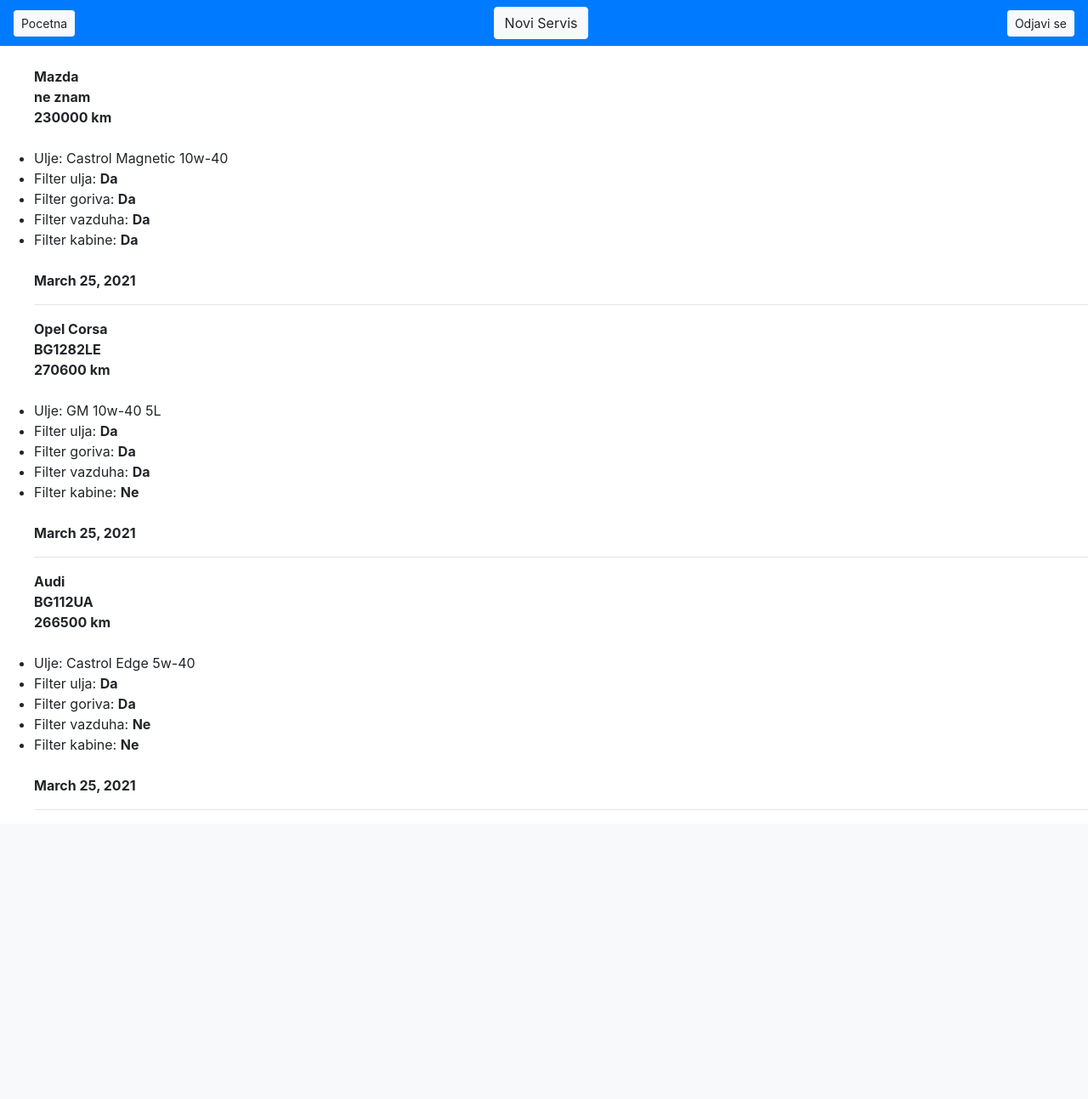
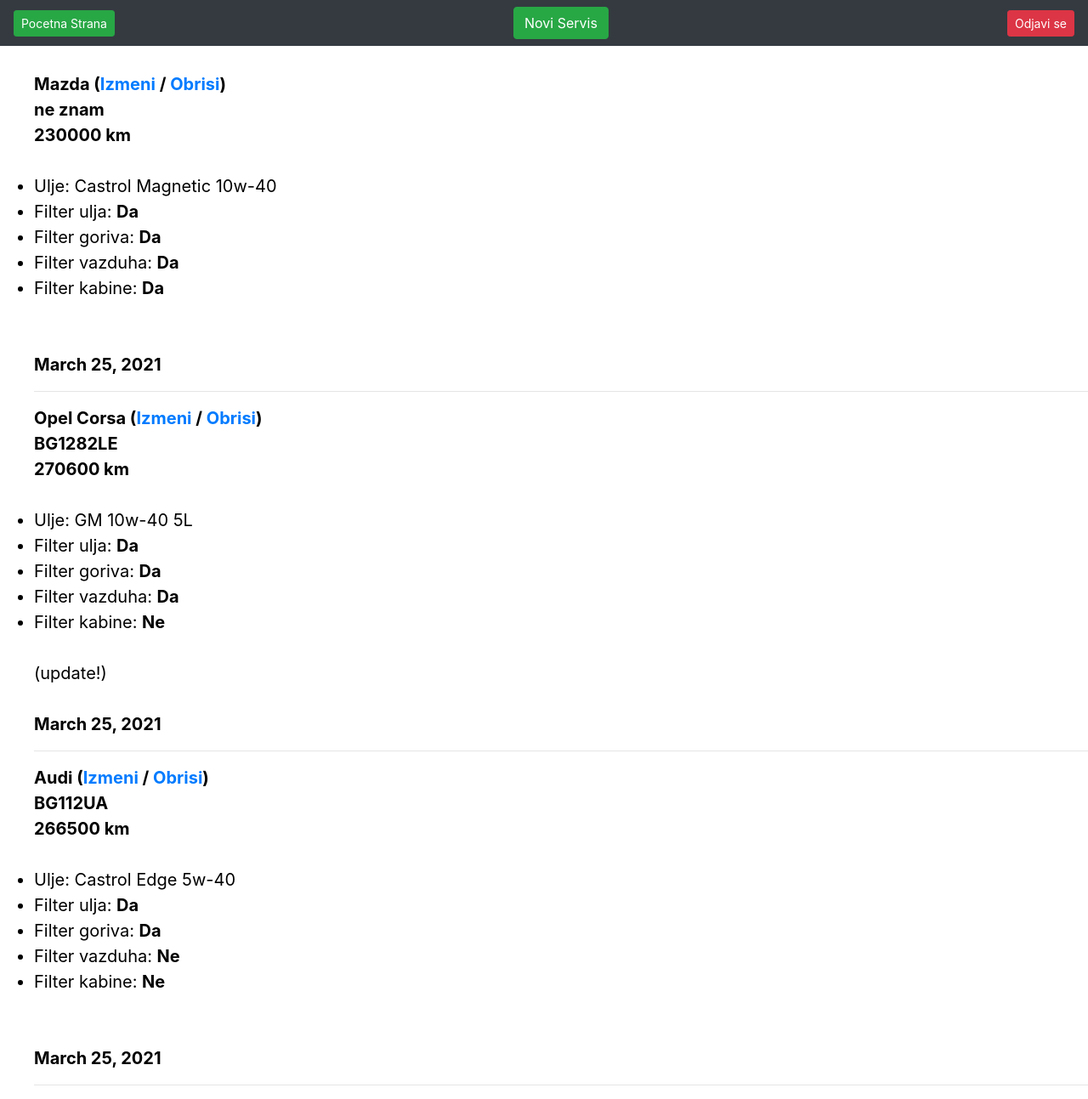
Before and after one commit to deki90to/MojServis-Python-Django, a Django app: page / in a window 1280 px wide. Shown: the whole page at 85% size. Before the commit the page ends 953 px from the top, so only its background shows below. Run offline with Django 3.2, Linux system fonts and the light colour scheme; data comes from the database, SQL or seed files in the repository; both versions use the stored data as it was after the commit; some libraries are stand-ins or nearby versions.

Commit message:
update/delete

```diff
--- a/project/app/templates/base.html
+++ b/project/app/templates/base.html
@@ -6,14 +6,24 @@
 
     <!-- Bootstrap CSS -->
     <link rel="stylesheet" href="https://stackpath.bootstrapcdn.com/bootstrap/4.4.1/css/bootstrap.min.css" integrity="sha384-Vkoo8x4CGsO3+Hhxv8T/Q5PaXtkKtu6ug5TOeNV6gBiFeWPGFN9MuhOf23Q9Ifjh" crossorigin="anonymous">
+    <style>
+
+    	body {
+    		background-color: white;
+    		font-size: 20px;
+    		color: black;
+    		text-align: left;
+    	}
+
+    </style>
  </head>
 
 <body>
 
-	<nav class="navbar bg-primary">
-		<a href="" class="btn btn-light btn-sm"> Pocetna </a>
-		<a href="{% url 'new' %}" class="btn btn-light"> Novi Servis </a>
-		<a href="" class="btn btn-light btn-sm"> Odjavi se </a>
+	<nav class="navbar bg-dark">
+		<a href="{% url 'index' %}" class="btn btn-success btn-sm"> Pocetna Strana </a>
+		<a href="{% url 'new' %}" class="btn btn-success"> Novi Servis </a>
+		<a href="" class="btn btn-danger btn-sm"> Odjavi se </a>
 	</nav>
 
 	<br>
--- a/project/app/templates/index.html
+++ b/project/app/templates/index.html
@@ -4,7 +4,9 @@
 {% block content %}
   {% for ms in mali_servis %}
   <ul><b>
-  	{{ ms.ms_automobila }}<br>
+  	{{ ms.ms_automobila }}
+    (<a href="{% url 'update' ms.pk %}">Izmeni</a> /
+    <a href="{% url 'delete' ms.pk %}">Obrisi</a>)<br>
   	{{ ms.tablica }}<br>
   	{{ ms.kilometraza }} km</b><br>
   	<br>
@@ -36,7 +38,12 @@
   	{% else %}
   		Filter kabine: <b>Ne</b>
   	{% endif %}
-  	</li><br>
+  	</li>
+    {% if ms.info %}
+    <br>
+      ({{ ms.info }})
+    {% endif %}
+    <br><br>
   	<b>{{ ms.date.date }}</b>
   	<hr>
   </ul>
--- a/project/app/urls.py
+++ b/project/app/urls.py
@@ -5,4 +5,6 @@
 urlpatterns = [
 	path('', views.index, name='index'),
 	path('new/', views.new, name='new'),
+	path('<pk>/update/', views.update, name='update'),
+	path('<pk>/delete/', views.delete, name='delete'),
 ]
--- a/project/app/views.py
+++ b/project/app/views.py
@@ -19,3 +19,22 @@
 			return redirect('index')
 
 	return render(request, 'new.html', {'mali_servis':mali_servis, 'form':form})
+
+def update(request, pk):
+	mali_servis = MaliServis.objects.get(pk=pk)
+	form = MaliServisForm(instance=mali_servis)
+
+	if request.method == 'POST':
+		form = MaliServisForm(request.POST, instance=mali_servis)
+		if form.is_valid():
+			form.save()
+			return redirect('index')
+
+	return render(request, 'update.html', {'mali_servis':mali_servis, 'form':form})
+
+def delete(request, pk):
+	mali_servis = MaliServis.objects.get(pk=pk)
+
+	if request.method == 'POST':
+		mali_servis.delete()
+		return redirect('index')
```
Also changed, not shown: project/app/templates/update.html (added, +12 -0 lines), project/db.sqlite3.
